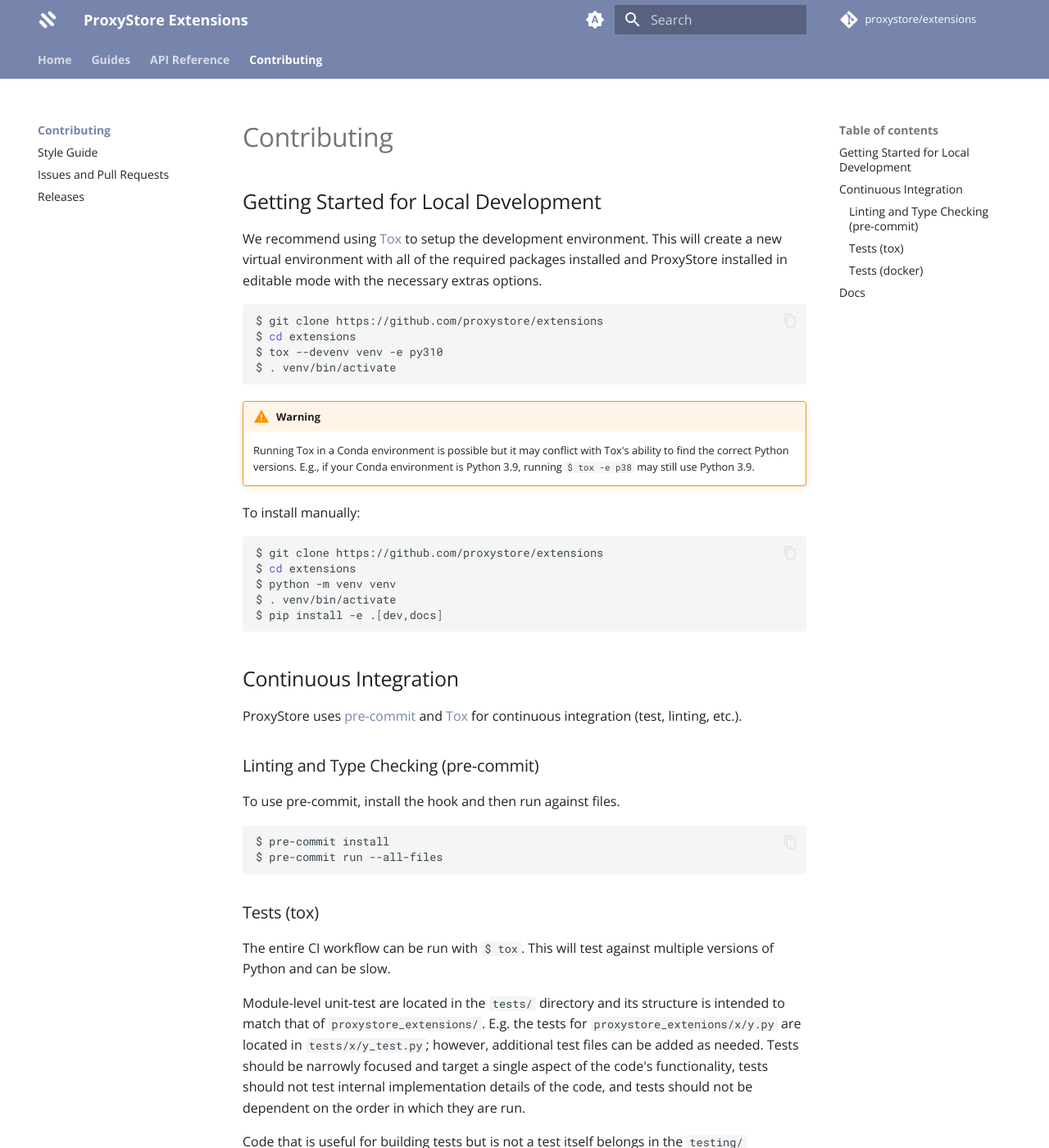
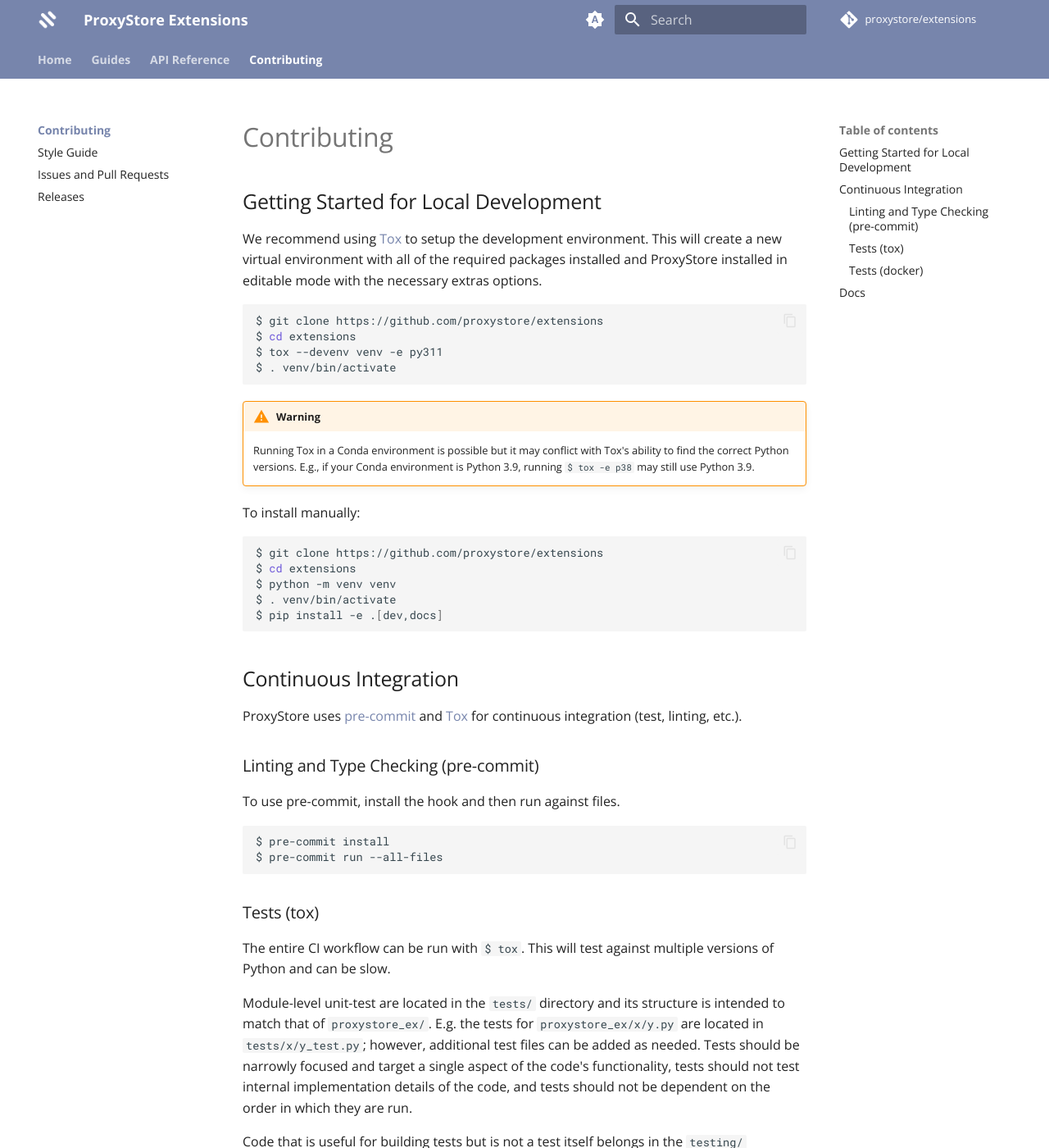
Before and after one commit to proxystore/extensions, an MkDocs documentation site: the page built from docs/contributing/index.md, in a window 1280 px wide and 1400 px high. Shown: the whole window at 82% size. Built offline with MkDocs 1.6.1 and Material for MkDocs 9.7.7, drawn with Linux system fonts in a browser that asks for light colours; comment, search, counter and statistics services are not loaded; the version menu is left out; some of the changed text lies outside the part shown.

Commit message:
Update contributing guide

````diff
--- a/docs/contributing/index.md
+++ b/docs/contributing/index.md
@@ -8,7 +8,7 @@
 ```bash
 $ git clone https://github.com/proxystore/extensions
 $ cd extensions
-$ tox --devenv venv -e py310
+$ tox --devenv venv -e py311
 $ . venv/bin/activate
 ```
 
@@ -49,8 +49,8 @@
 This will test against multiple versions of Python and can be slow.
 
 Module-level unit-test are located in the `tests/` directory and its
-structure is intended to match that of `proxystore_extensions/`.
-E.g. the tests for `proxystore_extenions/x/y.py` are located in
+structure is intended to match that of `proxystore_ex/`.
+E.g. the tests for `proxystore_ex/x/y.py` are located in
 `tests/x/y_test.py`; however, additional test files can be added
 as needed. Tests should be narrowly focused and target a single aspect of the
 code's functionality, tests should not test internal implementation details of
@@ -61,9 +61,9 @@
 
 ```bash
 # Run all tests in tests/
-$ tox -e py39
+$ tox -e py311
 # Run a specific test
-$ tox -e py39 -- tests/x/y_test.py::test_z
+$ tox -e py311 -- tests/x/y_test.py::test_z
 ```
 
 ### Tests (docker)
@@ -81,7 +81,7 @@
 # Be sure to change the path to your proxystore repo directory
 $ docker run --rm -it --network host -v /path/to/proxystore:/proxystore ghcr.io/proxystore/proxystore-dim:nightly
 # Inside container
-$ tox -e py310-dim
+$ tox -e py311-dim
 ```
 
 ## Docs
````
Also changed, not shown: docs/contributing/issues-pull-requests.md (+2 -1 lines).
